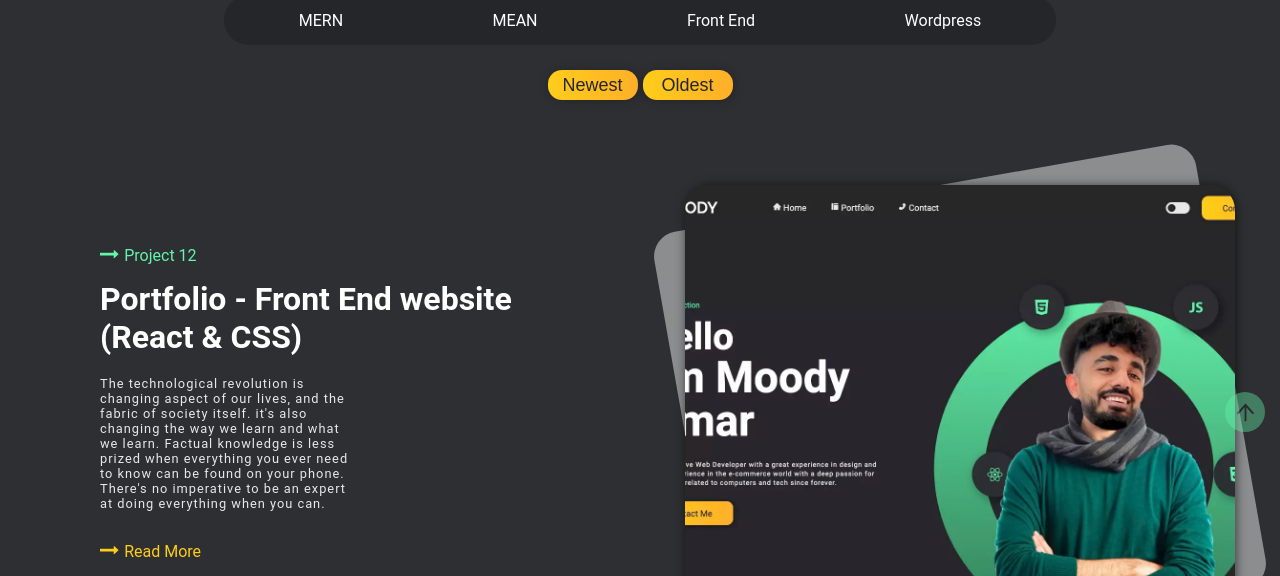
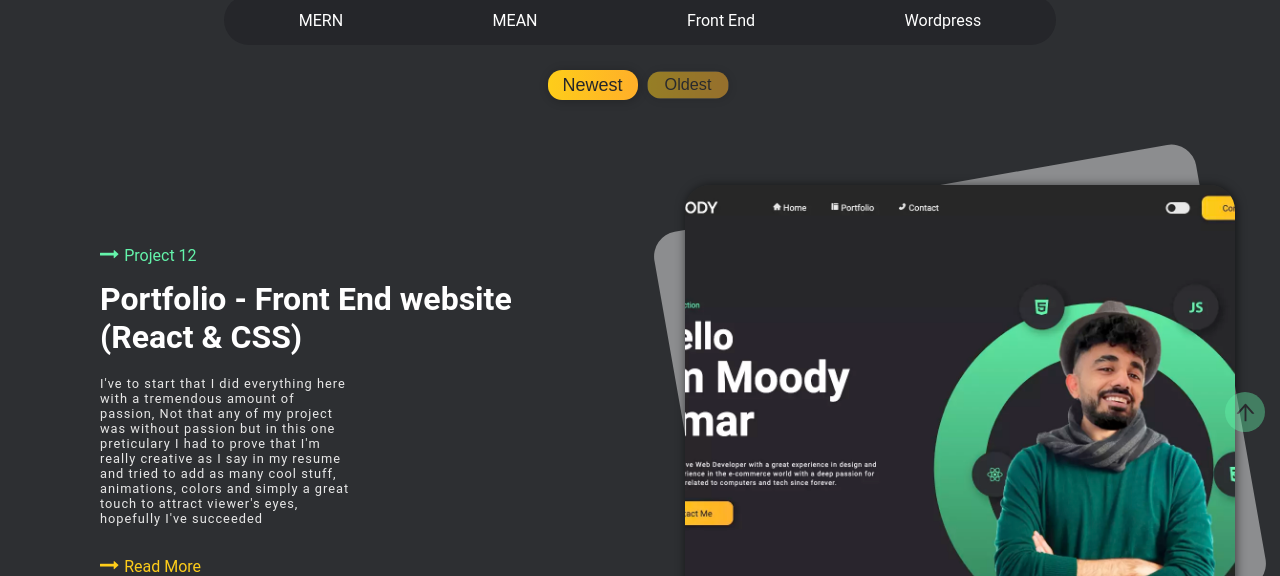
Before and after one commit to moodyomar/portfolio, a React (Create React App) app: page /portfolio in a window 1280 px wide. Shown: the part 353-929 px from the top of the page. Built offline with nearby package versions, Linux system fonts and the light colour scheme; the HTML template or start-up script is replaced by a standard one.

Commit message:
replace dummy text in projects description

```diff
--- a/src/components/pages/AllProjects.js
+++ b/src/components/pages/AllProjects.js
@@ -43,8 +43,8 @@ return(
 
 <div style={sort} >
 <div style={{display:'flex',gap:'5px'}}>
-<button  className="btn x" onClick={() => setSorting({a:1,b:-1})}>Newest</button>
-  <button className="btn x" onClick={() => setSorting({a:-1,b:1})}>Oldest</button>
+<button  className={`btn x s${sorting.a}`} onClick={() => setSorting({a:1,b:-1})}>Newest</button>
+  <button className={`btn x s${sorting.b}`} onClick={() => setSorting({a:-1,b:1})}>Oldest</button>
 </div>
 </div>
 
--- a/src/components/styles/AllProjects.css
+++ b/src/components/styles/AllProjects.css
@@ -17,6 +17,11 @@ background-color: var(--color-tiles-bg);
   width: 90px !important;
   height: 30px !important;
 }
+.s-1{
+  opacity: 0.5;
+  transition: all .3s;
+  transform: scale(0.9);
+}
 @media screen and (max-width: 600px) {
 .cat{
   padding: 7px;
--- a/src/data/projects.json
+++ b/src/data/projects.json
@@ -2,7 +2,7 @@
 {
     "intro":"Project 11",
     "title":"DevMeet - Social Network For Developers (MERN)",
-    "content":"The technological revolution is changing aspect of our lives, and the fabric of society itself. it's also changing the way we learn and what we learn. Factual knowledge is less prized when everything you ever need to know can be found on your phone. There's no imperative to be an expert at doing everything when you can.",
+    "content":"In this project I got inspired from a tutorial and the Twitter platform which is what I was aiming for at the beginning, I'v learned and solved many problems during this project and committed every single step in Github, yet I don't consider it as a finished project although everything works great, But simply I always like to check on my projects once in a while and add new features.",
     "btnclass":"readMore",
     "btn":"Read More",
     "icon":true,
@@ -14,7 +14,7 @@
 {
     "intro":"Project 10",
     "title":"PetMe - Dog Adoption Association (MEAN)",
-    "content":"The technological revolution is changing aspect of our lives, and the fabric of society itself. it's also changing the way we learn and what we learn. Factual knowledge is less prized when everything you ever need to know can be found on your phone. There's no imperative to be an expert at doing everything when you can.",
+    "content":"In this project I got inspired from Klavlav website, The project is not related to my studying at HackerU neither a tutorial, I'v built everything on my own, Front to back and along the process I had many challenging problems , learned new strategies and libraries, worked with Git & GitHub ( issues , commits , Pull requests etc).",
     "btnclass":"readMore",
     "btn":"Read More",
     "icon":true,
@@ -27,7 +27,7 @@
 {
     "intro":"Project 9",
     "title":"BizUp - Business Meetups (MERN)",
-    "content":"The technological revolution is changing aspect of our lives, and the fabric of society itself. it's also changing the way we learn and what we learn. Factual knowledge is less prized when everything you ever need to know can be found on your phone. There's no imperative to be an expert at doing everything when you can.",
+    "content":"This project was the first MERN project I did during my studing at HackerU college. I'v took me time to do this project as it was also out final assignment from the college , I'v learned a lot and got inspired to do my own college free MERN project.",
     "btnclass":"readMore",
     "btn":"Read More",
     "icon":true,
@@ -39,7 +39,7 @@
   {
       "intro":"Project 8",
       "title":"CRM - Company CRM (Angular & Firebase)",
-      "content":"The technological revolution is changing aspect of our lives, and the fabric of society itself. it's also changing the way we learn and what we learn. Factual knowledge is less prized when everything you ever need to know can be found on your phone. There's no imperative to be an expert at doing everything when you can.",
+      "content":"This was my first project involving Angular and Firebase togather, It was a project during my studying at college as well which was give to us as an assignment which instructions and photos of how the UI should look like. I'v learned a lot about firebase as it was my first encounter with it in this project.",
       "btnclass":"readMore",
       "btn":"Read More",
       "icon":true,
@@ -52,7 +52,7 @@
   {
       "intro":"Project 12",
       "title":"Portfolio - Front End website (React & CSS)",
-      "content":"The technological revolution is changing aspect of our lives, and the fabric of society itself. it's also changing the way we learn and what we learn. Factual knowledge is less prized when everything you ever need to know can be found on your phone. There's no imperative to be an expert at doing everything when you can.",
+      "content":"I've to start that I did everything here with a tremendous amount of passion, Not that any of my project was without passion but in this one preticulary I had to prove that I'm really creative as I say in my resume and tried to add as many cool stuff, animations, colors and simply a great touch to attract viewer's eyes, hopefully I've succeeded",
       "btnclass":"readMore",
       "btn":"Read More",
       "icon":true,
```
